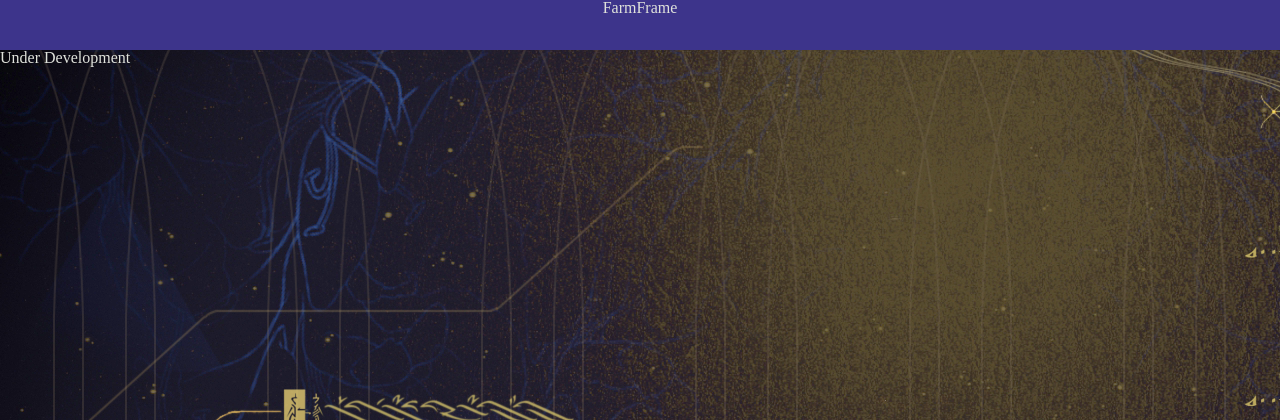
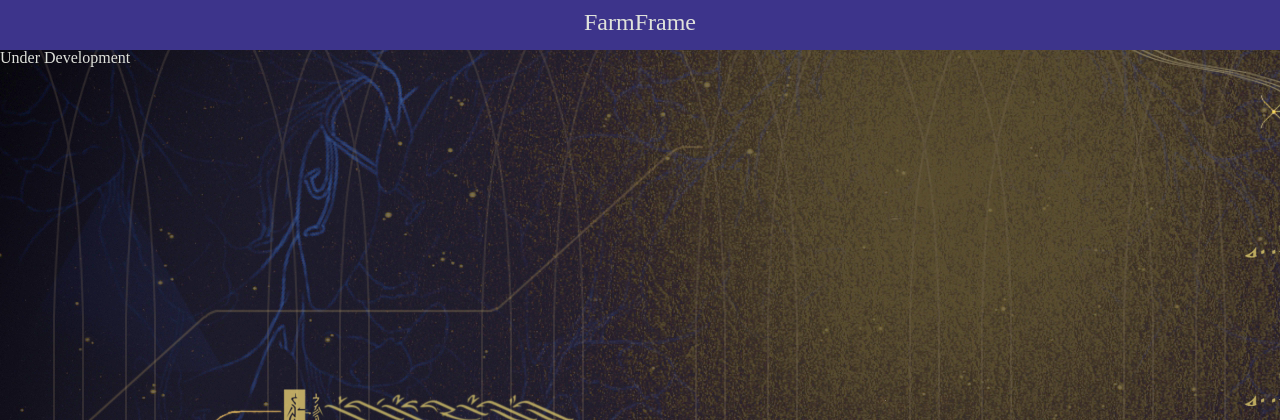
Before and after one commit to puentebravo/FarmFrame, a Flask app: page / in a window 1280 px wide. Shown: the top 420 px of the page. Run offline with Flask 2, Linux system fonts and the light colour scheme.

```diff
--- a/server/static/style.css
+++ b/server/static/style.css
@@ -32,6 +32,8 @@ nav {
 
 #title {
   text-align: center;
+  padding-top: 10px;
+  font-size: x-large;
 }
 
 /* Card Styling */
```
